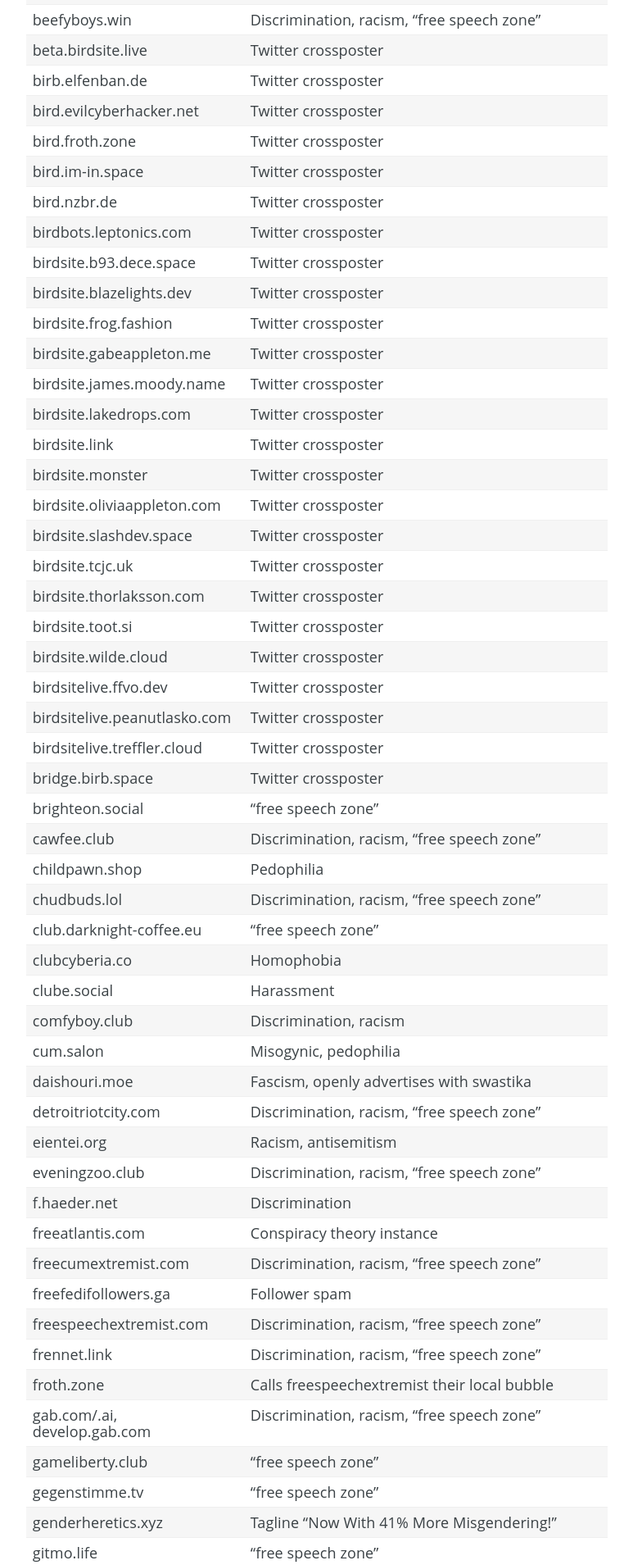
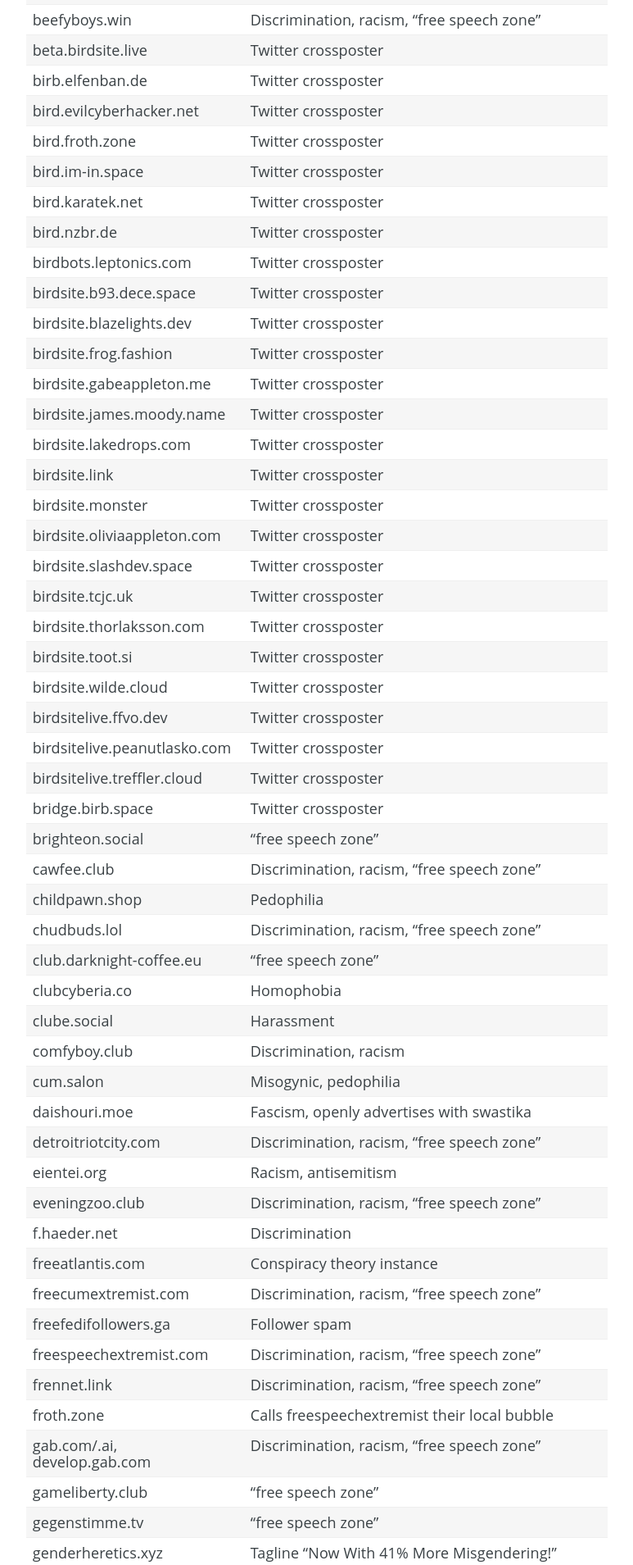
Before and after one commit to chaossocial/meta, a Jekyll site: the page built from federation.md, in a window 1280 px wide. Shown: the part 1514-3423 px from the top of the page at 82% size, without its empty margins (398-1171 px from the left). Built offline with Jekyll 4.4.1, drawn with Linux system fonts in a browser that asks for light colours; some of the changed text lies outside the part shown.

Commit message:
Block bird.karatek.net

```diff
--- a/federation.md
+++ b/federation.md
@@ -53,6 +53,7 @@
 | bird.evilcyberhacker.net    | Twitter crossposter|
 | bird.froth.zone             | Twitter crossposter|
 | bird.im-in.space            | Twitter crossposter|
+| bird.karatek.net            | Twitter crossposter|
 | bird.nzbr.de                | Twitter crossposter|
 | birdbots.leptonics.com      | Twitter crossposter|
 | birdsite.b93.dece.space     | Twitter crossposter|
```
